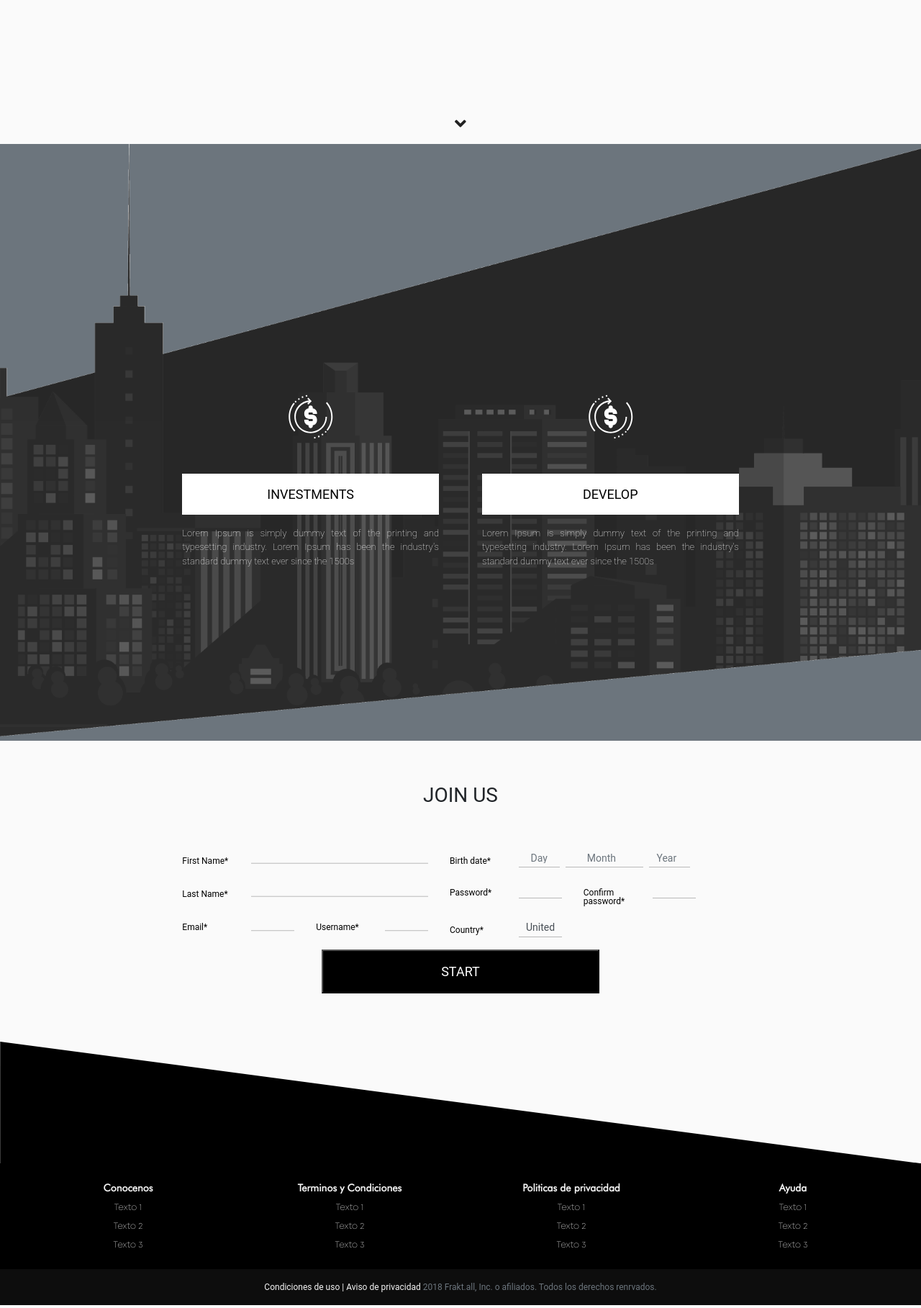
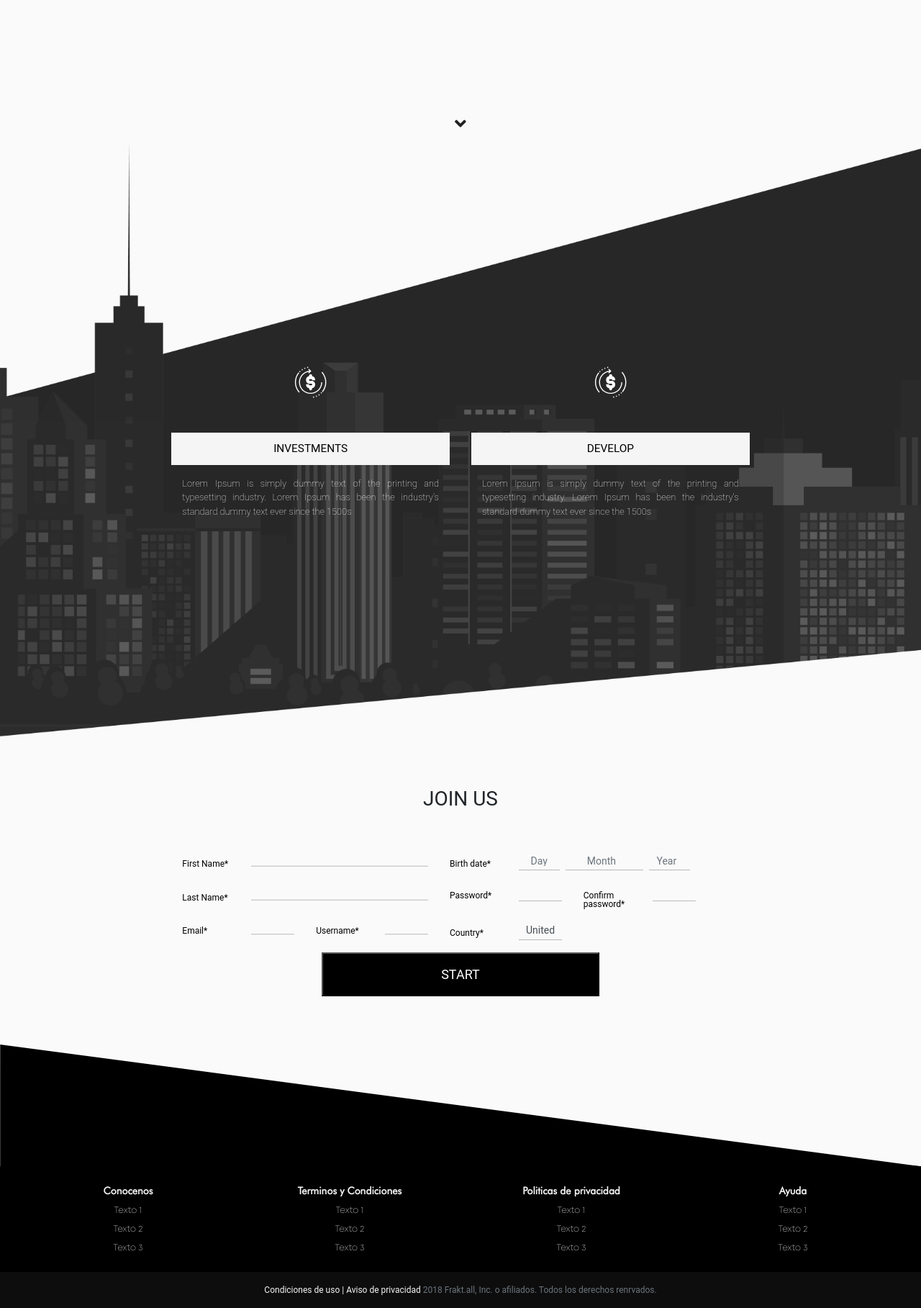
Before and after one commit to luissalmon/osopanda, a Django app: page / in a window 1280 px wide. Shown: the part 600-2417 px from the top of the page at 72% size. Run offline with Django 3.2, Linux system fonts and the light colour scheme; some libraries are stand-ins or nearby versions.

Commit message:
Correcion del tamaño de la imagen

```diff
--- a/baraboo/bsite/templates/baraboo.html
+++ b/baraboo/bsite/templates/baraboo.html
@@ -15,7 +15,7 @@
     <div class="d-flex flex-column screen">
       <nav id="navBar" class="d-flex p-2 justify-content-end h-auto">
          <div class="logo_left"><a href="/"><img style="width: 80px;" src="{% static 'img/fraktall_logo.png' %}"></a></div>
-         <div class="logofull_left"><img src="{% static 'img/letras_fraktall.svg' %}"></div>
+         <!-- <div class="logofull_left"><img src="{% static 'img/letras_fraktall.svg' %}"></div> -->
          {% if isLogged %}
          <div class="d-flex w-50 ml-2 mr-2 mr-md-3 pr-5 align-items-center justify-content-end" style="height: 35px;">
           <a href="/userprofile/"><strong class="text-muted mr-sm-2">{{username}}</strong></a>
@@ -110,37 +110,34 @@
     <!-- ////////////////// Termina Page 1 /////////////////// -->
     <!-- //////////////////  Page 2 /////////////////// -->
 <div id="info" class="col-md-12">
-    <div id="info">
-      <div class="d-flex flex-column w-100">
+      <div class="d-flex flex-column h-100 justify-content-center w-100">
         <!-- //////////////////////////////////Investments && Develop///////////////////////// -->
-        <div class="d-flex flex-column flex-row">
-          <div class="container-fluid mt-5 mb-5">
+          <div class="container-fluid">
             <div class="row justify-content-center">
               <div class="col-md-2"></div>
 
-              <div class="col-12 col-sm-8 col-md-4 card_invest">
-                <div class="col-12 text-center mb-5"><img src="{% static 'img/return.svg' %}" width="63"></div>
-                <div class="col-12 text-center form-group"><a href="/investments/" class="btn_white">INVESTMENTS</a></div>
-                <div class="col-12 text-justify">Lorem Ipsum is simply dummy text of the printing and typesetting industry. Lorem Ipsum has been the industry's standard dummy text ever since the 1500s</div>
+              <div class="col-4 card_invest">
+                <div class="col-12 text-center mb-2 mb-md-5"><img id="inImg" src="{% static 'img/return.svg' %}" width="63"></div>
+                <div id="inBtn" class="col-12 d-flex justify-content-center form-group align-items-center bg-light btn_white"><a id="inTitle" href="/investments/" style="color: black !important;">INVESTMENTS</a></div>
+                <div id="inText" class="col-12 text-justify">Lorem Ipsum is simply dummy text of the printing and typesetting industry. Lorem Ipsum has been the industry's standard dummy text ever since the 1500s</div>
               </div>
 
-              <div class="col-12 col-sm-8 col-md-4 card_invest">
-                <div class="col-12 text-center mb-5"><img src="{% static 'img/return.svg' %}" width="63"></div>
-                <div class="col-12 text-center form-group"><a href="#" class="btn_white">DEVELOP</a></div>
-                <div class="col-12 text-justify">Lorem Ipsum is simply dummy text of the printing and typesetting industry. Lorem Ipsum has been the industry's standard dummy text ever since the 1500s</div>
+              <div class="col-4 card_invest">
+                <div class="col-12 text-center mb-2 mb-md-5"><img id="devImg" src="{% static 'img/return.svg' %}" width="63"></div>
+                <div id="devBtn" class="col-12 d-flex justify-content-center form-group align-items-center bg-light btn_white"><a id="devTitle" href="#" style="color: black !important;">DEVELOP</a></div>
+                <div id="devText" class="col-12 text-justify">Lorem Ipsum is simply dummy text of the printing and typesetting industry. Lorem Ipsum has been the industry's standard dummy text ever since the 1500s</div>
               </div>
 
 
               <div class="col-md-2" style="height: 20px;"></div>
             </div>
           </div>
-        </div>
         <!-- //////////////////////////////////Termina Investments && Develop///////////////////////// -->
 
 
       </div>
-    </div>
-    <img src="{% static 'img/fraktall_city_BG.png' %}" class="city_bg_img bg-secondary" >
+
+    <img id="buildings" src="{% static 'img/fraktall_city_BG.png' %}" class="city_bg_img" >
   </div>
     <!-- ////////////////// Termina Page 2 /////////////////// -->
 
--- a/baraboo/static/css/style.css
+++ b/baraboo/static/css/style.css
@@ -290,7 +290,7 @@ select.form-control:focus::-ms-value {
     left: 0;
     z-index: -1;
 }
-#info{
+/* #info{
   min-height: 622px;
   padding-top: 25px;
   margin-bottom: 100px;
@@ -318,7 +318,7 @@ select.form-control:focus::-ms-value {
   #info {
     padding-top: 150px;
   }
- }
+ } */
 
 
 
@@ -420,9 +420,9 @@ select.form-control:focus::-ms-value {
 }
 
 .btn_white{
-  background-color: white;
-  color: black !important;
-  padding: 15px 10px;
+  /* background-color: white; */
+  /* color: black !important; */
+  /* padding: 15px 10px; */
   font-size: large;
   cursor: pointer;
   display: block;
--- a/baraboo/static/js/baraboo.js
+++ b/baraboo/static/js/baraboo.js
@@ -19,23 +19,36 @@ window.addEventListener("resize", resize);
 
 function resize() {
   var data = document.getElementById('imgLS').getBoundingClientRect();
+  var buildSize = document.getElementById('buildings').getBoundingClientRect();
   adjustHeight('bgSectL');
   adjustHeight('bgSectR');
-  adjustArea('areaL');
-  adjustArea('areaR');
-  adjustFontSize('bgPL');
-  adjustFontSize('bgPR');
-
+  adjustArea('areaL', 1, data.height);
+  adjustArea('areaR', 1, data.height);
+  adjustFontSize('bgPL', 0.03, data.width);
+  adjustFontSize('bgPR', 0.03, data.width);
+  adjustArea('info', 1, buildSize.height);
+  adjustArea('inBtn', 0.055, buildSize.height);
+  adjustArea('devBtn', 0.055, buildSize.height);
+  adjustImg('inImg', 0.035,buildSize.width);
+  adjustImg('devImg', 0.035,buildSize.width);
+  adjustFontSize('inText', 0.01, buildSize.width);
+  adjustFontSize('devText', 0.01, buildSize.width);
+  adjustFontSize('inTitle', 0.012, buildSize.width);
+  adjustFontSize('devTitle', 0.012, buildSize.width);
   function adjustHeight(id) {
     document.getElementById(id).style.height = `${data.height * 2.5}px`;
   }
 
-  function adjustArea(id) {
-    document.getElementById(id).style.height = `${data.height}px`;
+  function adjustArea(id, percent, height) {
+    document.getElementById(id).style.height = `${height * percent}px`;
   }
 
-  function adjustFontSize(id) {
-    var fontsize = data.width * 0.03;
+  function adjustImg(id, percent, width) {
+    document.getElementById(id).style.width = `${width * percent}px`;
+  }
+
+  function adjustFontSize(id, percent, size) {
+    var fontsize = size * percent;
     document.getElementById(id).style.fontSize = `${fontsize}px`;
   }
 }
```
